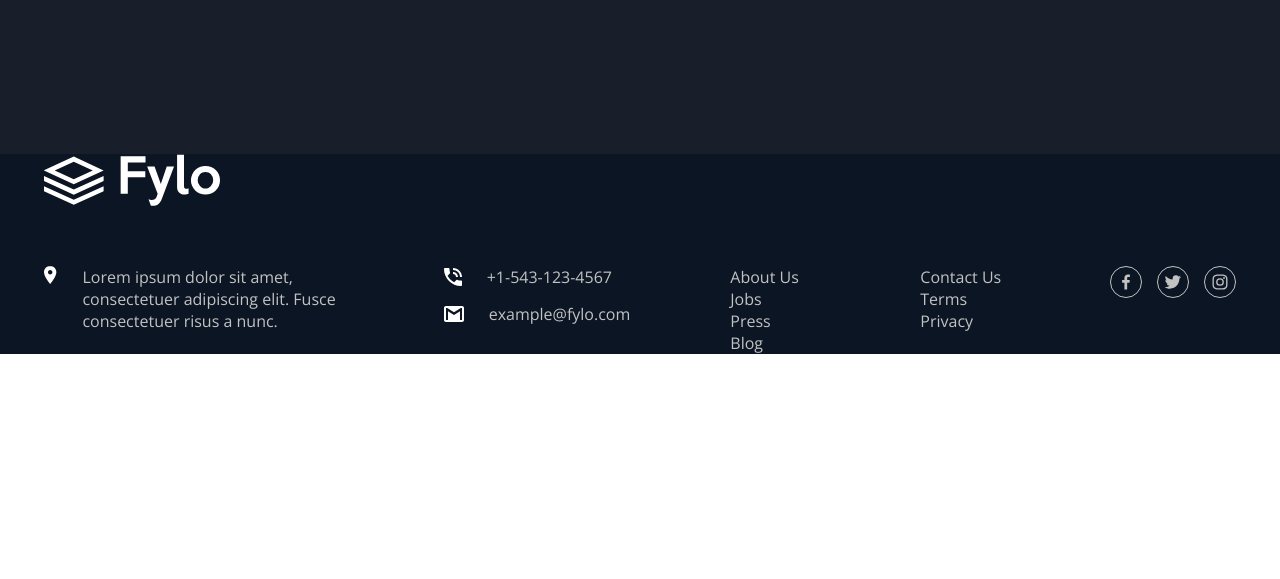
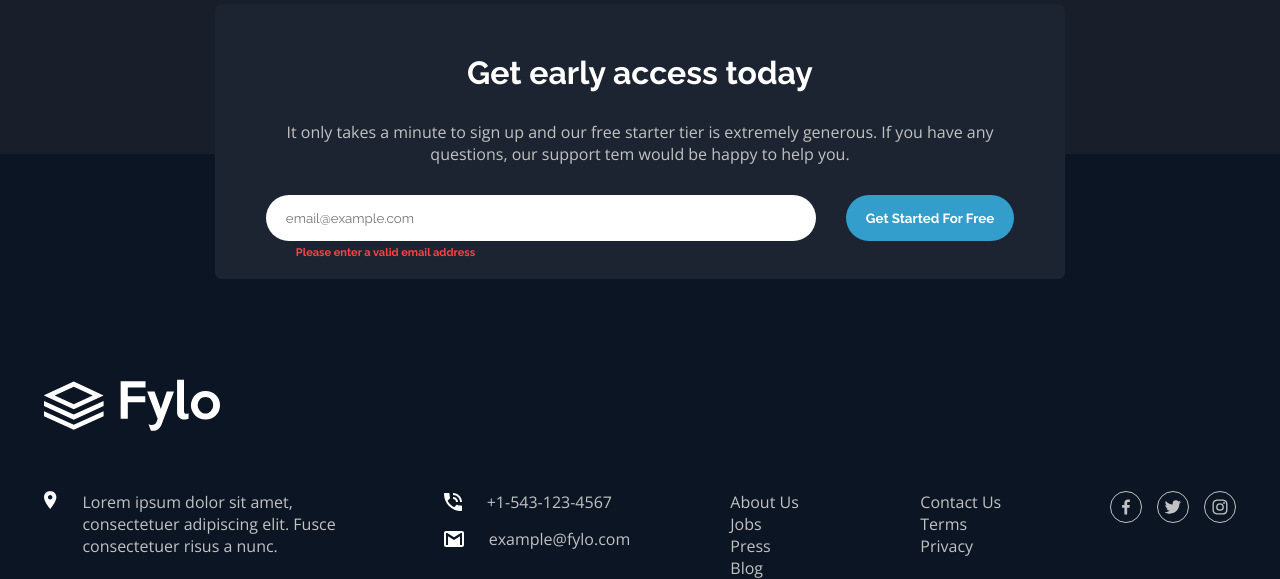
Before and after one commit to MartinKono/FrontendMentor-challenge-FyloLandingPage, a React (Create React App) app: page / in a window 1280 px wide. Shown: the part 3219-3798 px from the top of the page. Before the commit the page ends 3573 px from the top, so only its background shows below. Built offline with nearby package versions, Linux system fonts and the light colour scheme; the HTML template or start-up script is replaced by a standard one.

Commit message:
added sign up component to footer section

```diff
--- /dev/null
+++ b/src/components/Access.js
@@ -0,0 +1,23 @@
+import './Access.scss'
+import { useState } from 'react'
+
+const Access = () => {
+
+  const [emailError, setEmailError] = useState(true)
+
+  return (
+    <div className='access'>
+        <h1>Get early access today</h1>
+        <p>It only takes a minute to sign up and our free starter tier is extremely generous. If you have any questions, our support tem would be happy to help you.</p>
+        <form className='access-form'>
+            <div className='email-container'>
+                <input type='text' placeholder='email@example.com'/>
+                {emailError ? <p className='error'>Please enter a valid email address</p> : null}
+            </div>
+            <input type='submit' value='Get Started For Free'/>
+        </form>
+    </div>
+  )
+}
+
+export default Access
--- /dev/null
+++ b/src/components/Access.scss
@@ -0,0 +1,94 @@
+$heading-color: hsl(0, 0%, 100%);
+$para-color: hsl(0, 0%, 76%);
+$error-color: hsl(0, 100%, 63%);
+$background-color: hsl(217, 28%, 15%);
+$button-background-color: hsl(198, 60%, 50%);
+$button-text-color: hsl(0, 0%, 100%);
+
+
+.access {
+    display: flex;
+    flex-direction: column;
+    justify-content: center;
+    align-items: center;
+
+    gap: 30px;
+
+    padding: 50px 50px 20px 50px;
+
+    border-radius: 7px;
+
+    background-color: $background-color;
+
+    width: 850px;
+
+    margin-top: -150px;
+
+    h1 {
+        font-family: 'Raleway', sans-serif;
+        color: $heading-color;
+    }
+
+    p {
+        font-family: 'Open Sans', sans-serif;
+        text-align: center;
+        color: $para-color;
+    }
+
+    .access-form {
+        display: flex;
+        flex-direction: row;
+        justify-content: center;
+        align-items: flex-start;
+
+        gap: 30px;
+
+        .email-container {
+            display: flex;
+            flex-direction: column;
+            justify-content: center;
+            align-items: flex-start;
+
+            gap: 5px;
+
+            p {
+                font-family: 'Raleway', sans-serif;
+                font-weight: 700;
+                font-size: 11px;
+
+                color: $error-color;
+
+                margin-left: 30px;
+            }
+        }
+
+        input[type=text]{
+            padding: 15px 20px;
+            border: none;
+            border-radius: 50px;
+            width: 550px;
+
+            font-family: 'Raleway', sans-serif;
+
+            outline: none;
+        }
+
+        input[type=submit]{
+            font-family: 'Raleway', sans-serif;
+            font-weight: 700;
+            color: $button-text-color;
+
+            border: none;
+            border-radius: 50px;
+            background-color: $button-background-color;
+            padding: 15px 20px;
+
+            &:hover {
+                cursor: pointer;
+                background-color: lighten($button-background-color, 15%);
+            }
+        }
+    }
+
+
+}
--- a/src/components/Footer.js
+++ b/src/components/Footer.js
@@ -4,10 +4,12 @@ import IconLocation from '../images/svgs/IconLocation'
 import IconPhone from '../images/svgs/IconPhone'
 import IconEmail from '../images/svgs/IconEmail'
 import { BiLogoInstagram, BiLogoTwitter, BiLogoFacebook} from 'react-icons/bi'
+import Access from './Access'
 
 const Footer = () => {
   return (
     <footer>
+        <Access/>
         <div className='footer-content'>
             <Logo/>
             <div className='footer-container'>
```
